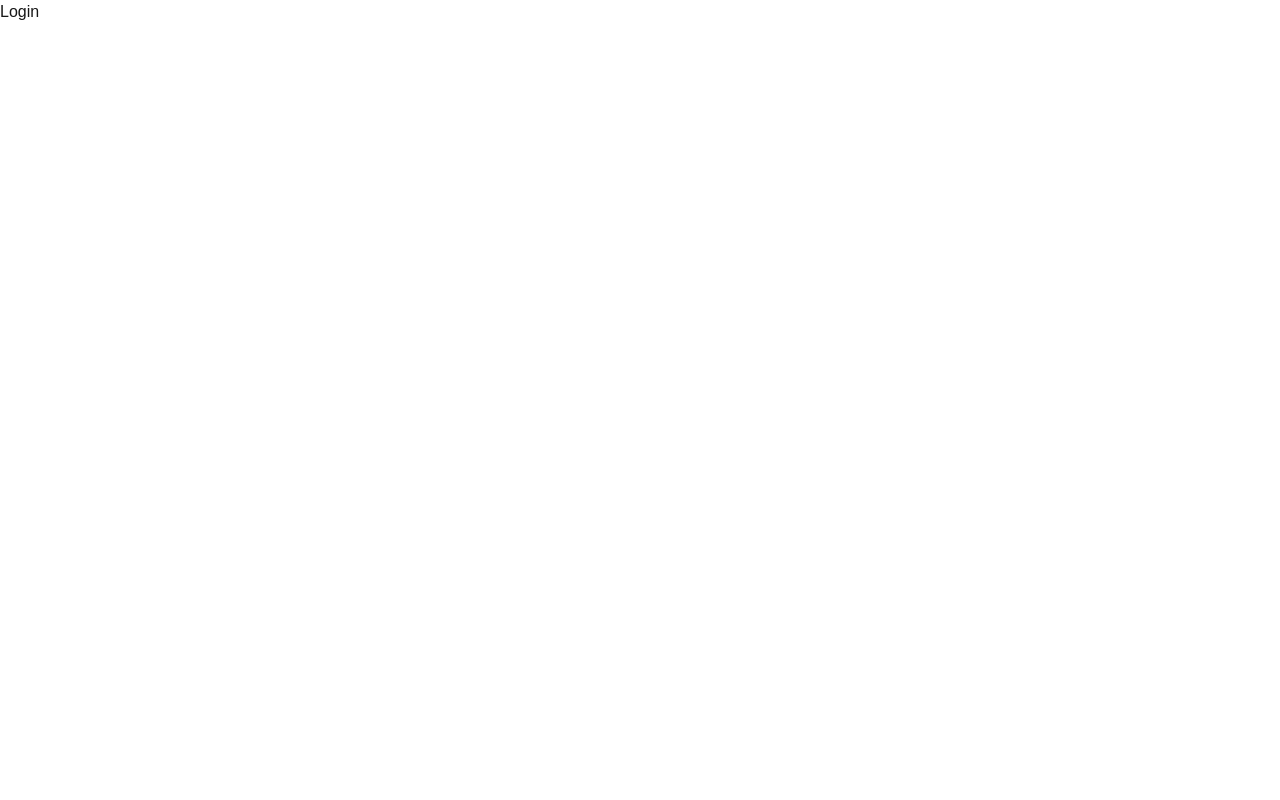
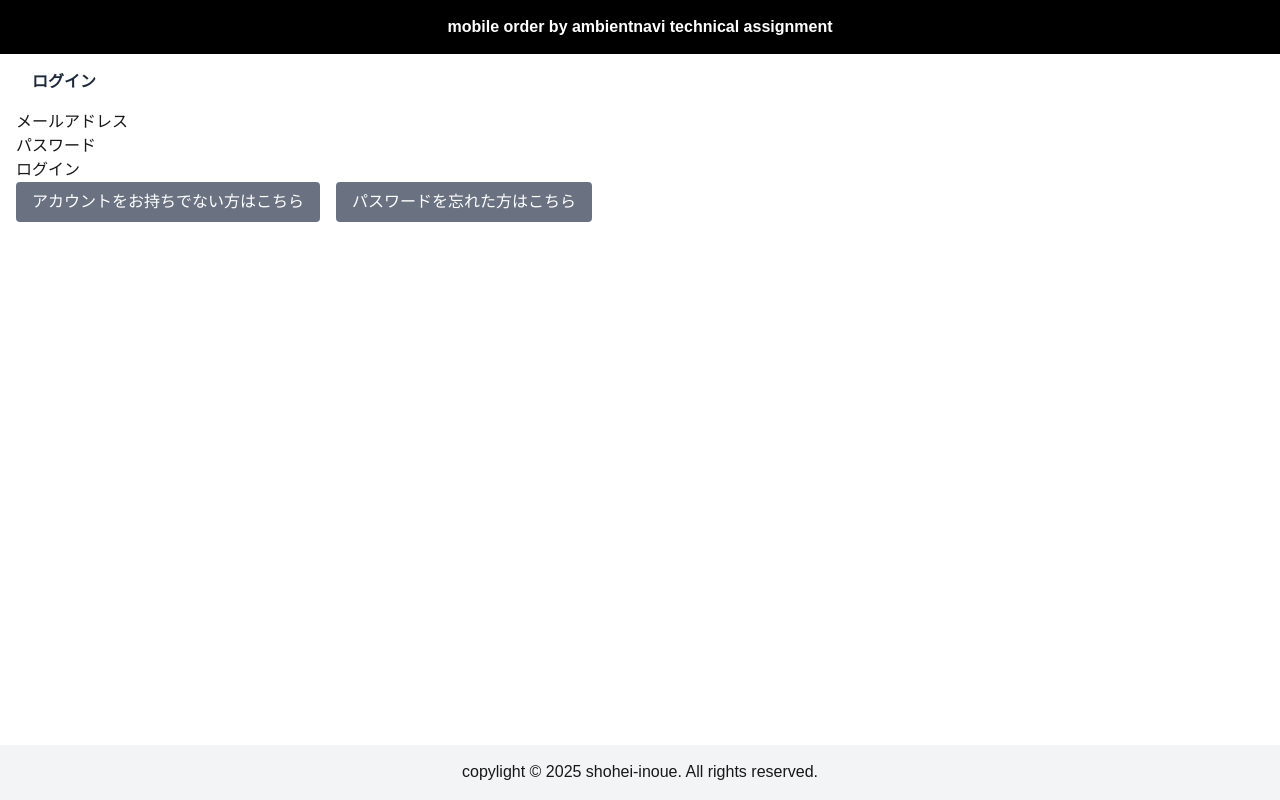
Before and after one commit to shohei-inoue/Ambientnavi-technical-assignment, a Next.js app: page /auth/login in a window 1280 px wide. Built offline with nearby package versions, Linux system fonts and the light colour scheme.

Commit message:
ログイン画面

```diff
--- a/app/(pages)/auth/login/page.tsx
+++ b/app/(pages)/auth/login/page.tsx
@@ -1,9 +1,53 @@
+'use client'
+
+import Heading from "@/app/components/Heading/Heading";
+import MainContainer from "@/app/components/MainContainer/MainContainer";
+import MainContent from "@/app/components/MainContainer/MainContent";
+import { useRouter } from "next/navigation";
+
 export default function Login() {
+  const router = useRouter()
+
+  const handleRegisterClick = () => {
+    router.push("/auth/register")
+  }
+
+  const handleForgotPasswordClick = () => {
+    router.push("/auth/forgot-password")
+  }
+
   return (
-    <div className="flex items-center">
-      <a href="/auth/login" className="text-blue-500 hover:text-blue-700">
-        Login
-      </a>
-    </div>
+    <MainContainer>
+      <MainContent>
+        <Heading level={1}>ログイン</Heading>
+        <div>
+          <form action="">
+            <div>
+              <label htmlFor="email">メールアドレス</label>
+              <input type="email" id="email" name="email" required />
+            </div>
+            <div>
+              <label htmlFor="password">パスワード</label>
+              <input type="password" id="password" name="password" required />
+            </div>
+            <button type="submit">ログイン</button>
+          </form>
+        </div>
+        <div className="flex gap-4 items-center w-full cursor-pointer">
+          <button
+            className="bg-gray-500 text-white py-2 px-4 rounded"
+            onClick={handleRegisterClick}
+          >
+            アカウントをお持ちでない方はこちら
+          </button>
+          <button
+            className="bg-gray-500 text-white py-2 px-4 rounded"
+            onClick={handleForgotPasswordClick}
+          >
+            パスワードを忘れた方はこちら
+          </button>
+        </div>
+      </MainContent>
+    </MainContainer>
   )
 }
--- a/app/(pages)/auth/register/page.tsx
+++ b/app/(pages)/auth/register/page.tsx
@@ -6,10 +6,9 @@ import MainContent from "@/app/components/MainContainer/MainContent";
 import { useRouter } from "next/navigation";
 
 export default function Register() {
-
   const router = useRouter()
 
-  const toggleLogin = () => {
+  const handleLoginClick = () => {
     router.push("/auth/login")
   }
 
@@ -69,13 +68,12 @@ export default function Register() {
               登録
             </button>
           </form>
-          <div className="flex flex-col gap-4 items-center">
-            <p>すでにアカウントをお持ちですか？</p>
+          <div className="flex flex-col gap-4 items-center  cursor-pointer">
             <button
-              type="button"
-              className="bg-gray-500 text-white py-2 px-4 rounded cursor-pointer"
-              onClick={toggleLogin}>
-              ログイン
+              className="text-gray-500 hover:text-gray-700 cursor-pointer"
+              onClick={handleLoginClick}
+            >
+              すでにアカウントをお持ちの方はこちら
             </button>
         </div>
       </MainContent>
```
